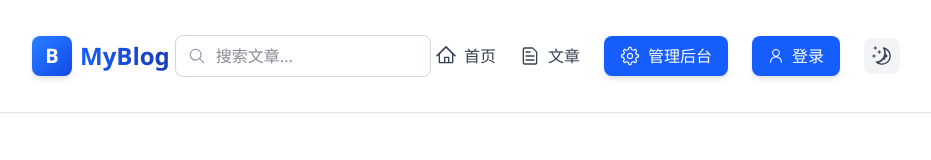
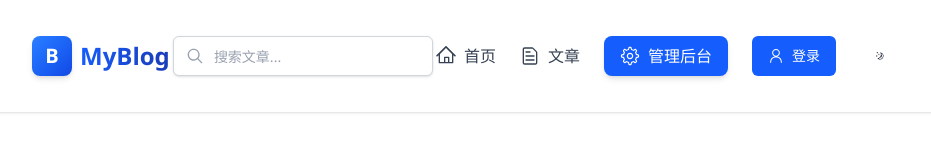
Before and after one commit to BqLee-AI/blog-FE, a React (Vite) app: page / in a window 1280 px wide. Shown: the top 160 px of the page, without its empty margins (174-1105 px from the left). Built offline with nearby package versions, Linux system fonts and the light colour scheme.

Commit message:
feat(header): adopt shadcn controls

```diff
--- a/src/components/Header.tsx
+++ b/src/components/Header.tsx
@@ -3,6 +3,8 @@ import { Link } from "react-router-dom";
 import { useThemeStore } from "@/store/themeStore";
 import { useAuthStore } from "@/store/authStore";
 import { MoonIcon, SunIcon, MagnifyingGlassIcon, PersonIcon, HomeIcon, FileTextIcon, GearIcon } from "@radix-ui/react-icons";
+import { Button } from "@/components/ui/button";
+import { Input } from "@/components/ui/input";
 
 // 全局登录弹窗控制函数
 export function setLoginPopoverOpen(open: boolean) {
@@ -57,12 +59,12 @@ export default function Header() {
 
           {/* 搜索栏 */}
           <div className="relative">
-            <input
+            <Input
               type="text"
               placeholder="搜索文章..."
               value={searchQuery}
               onChange={(e) => setSearchQuery(e.target.value)}
-              className="pl-10 pr-4 py-2 w-64 rounded-lg border border-gray-300 dark:border-gray-600 bg-white dark:bg-gray-800 text-gray-900 dark:text-white focus:outline-none focus:ring-2 focus:ring-blue-500 focus:border-transparent transition-all"
+              className="h-10 w-64 pl-10 pr-4"
             />
             <MagnifyingGlassIcon className="absolute left-3 top-1/2 transform -translate-y-1/2 w-5 h-5 text-gray-400" />
           </div>
@@ -90,7 +92,7 @@ export default function Header() {
             <li>
               <Link
                 to="/admin"
-                className="px-4 py-2 bg-blue-600 hover:bg-blue-700 text-white rounded-lg font-medium transition-all shadow-md hover:shadow-lg hover-button flex items-center gap-2"
+                className="inline-flex items-center gap-2 rounded-lg bg-blue-600 px-4 py-2 font-medium text-white shadow-md transition-all hover:bg-blue-700 hover:shadow-lg hover-button"
               >
                 <GearIcon className="w-5 h-5" />
                 <span>管理后台</span>
@@ -112,20 +114,23 @@ export default function Header() {
               </li>
             ) : (
               <li>
-                <button
+                <Button
+                  type="button"
                   onClick={() => setLoginPopoverOpen(true)}
-                  className="flex items-center gap-2 px-4 py-2 bg-blue-600 hover:bg-blue-700 text-white rounded-lg font-medium transition-all shadow-md hover:shadow-lg hover-button"
+                  className="flex items-center gap-2 bg-blue-600 text-white hover:bg-blue-700"
                 >
                   <PersonIcon className="w-4 h-4" />
                   <span>登录</span>
-                </button>
+                </Button>
               </li>
             )}
             {/* 主题切换按钮 */}
             <li>
-              <button
+              <Button
+                type="button"
                 onClick={toggleTheme}
-                className="p-2 rounded-lg bg-gray-100 dark:bg-gray-800 text-gray-700 dark:text-yellow-400 hover:bg-gray-200 dark:hover:bg-gray-700 transition-all duration-300 hover:scale-110 hover:shadow-md group"
+                variant="ghost"
+                className="group h-10 w-10 rounded-lg bg-gray-100 p-0 text-gray-700 hover:bg-gray-200 dark:bg-gray-800 dark:text-yellow-400 dark:hover:bg-gray-700"
                 title={theme === "light" ? "切换到暗夜模式" : "切换到日间模式"}
               >
                 {theme === "light" ? (
@@ -133,7 +138,7 @@ export default function Header() {
                 ) : (
                   <SunIcon className="w-5 h-5 group-hover:rotate-90 transition-transform duration-300" />
                 )}
-              </button>
+              </Button>
             </li>
           </ul>
         </nav>
```
